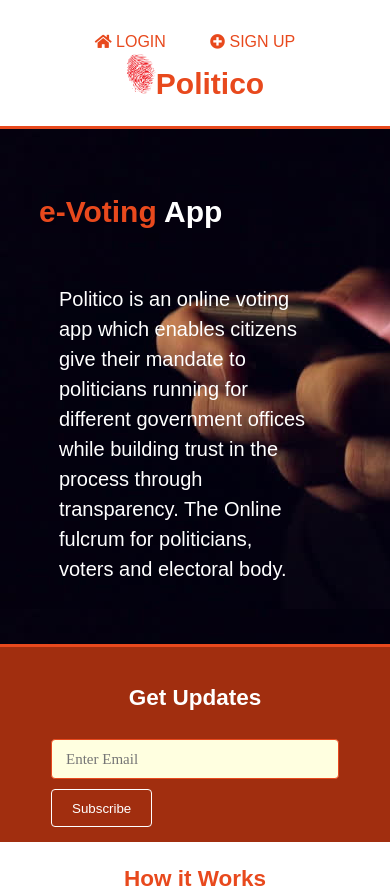
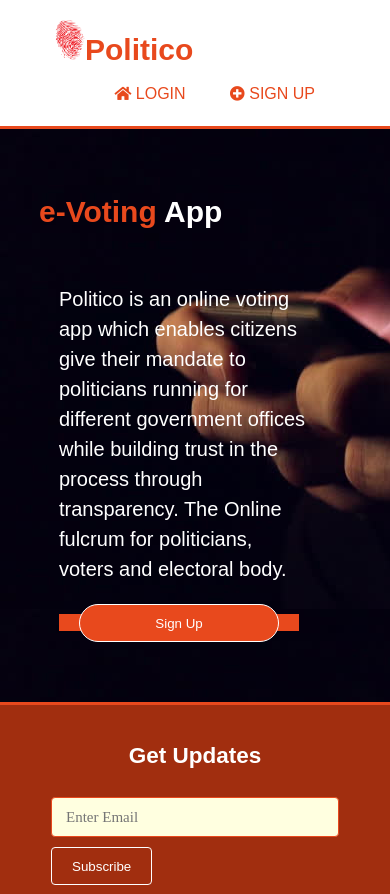
Before and after one commit to akinyeleolat/politico, a plain HTML site: page UI/index.html in a window 390 px wide. Shown: the top 894 px of the page. Drawn offline with Linux system fonts and the light colour scheme.

Commit message:
bg fix ui feedback
'

```diff
--- a/UI/css/style.css
+++ b/UI/css/style.css
@@ -115,8 +115,8 @@ ul{
     {
     width:200px;
     height:40px;
+    margin-bottom: 15px;
     padding-left:5px;
-
     border: 1px solid #e8491d;
     border-radius: 4px;
     box-sizing: border-box;
@@ -166,7 +166,7 @@ header a:hover{
     font-weight: bold;
 }
 header li{
-    float:left;
+    /* float:left; */
     display:inline;
     padding: 0 20px 0 20px;
 }
@@ -792,9 +792,6 @@ footer{
 
 
 @media(max-width:1024px){
-    header #branding,
-    header nav,
-    header nav li,
     #newsletter h1,
     #newsletter form,
     #boxes .box,
--- a/UI/index.html
+++ b/UI/index.html
@@ -12,14 +12,15 @@
 <body>
     <header>
         <div class="container">
+            <div id="branding">
+                <h1><img src="img/thumb1.png" width="30px"><span class="highlight">Politico</span> </h1>
+            </div>
             <nav>
                 <ul>
                     <li><i class="fas fa-home"></i><a href="login.html"> Login</a></li>
                     <li><i class="fas fa-plus-circle"></i><a href="signup.html"> Sign Up</a></li>
             </nav>
-            <div id="branding">
-                <h1><img src="img/thumb1.png" width="30px"><span class="highlight">Politico</span> </h1>
-            </div>
+
 
         </div>
     </header>
@@ -28,7 +29,8 @@
             <div class="container">
                 <h1><span class="highlight">e-Voting</span> App</h1>
                 <div><p>Politico is an online voting app which enables citizens give their mandate to politicians running for different government offices while building trust in the process through transparency. The Online fulcrum for politicians, voters and electoral body.
-                </p></div>
+                </p>
+                <p><a href="./signup.html"><button class="button_2">Sign Up</button></a></p></div>
             </div>
         </section>
         <section id="newsletter">
```
Also changed, not shown: UI/signup.html (+3 -2 lines).
